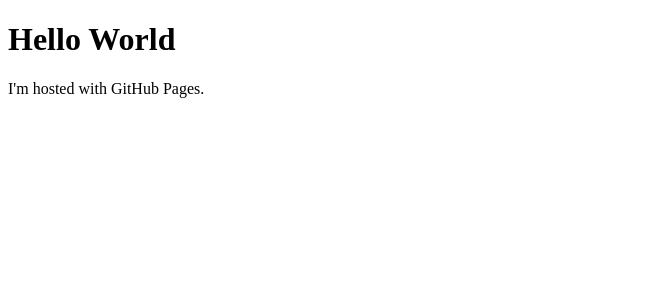
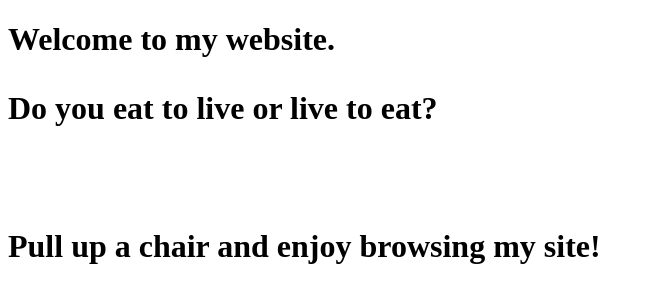
Before and after one commit to Joe-Jackson/Joe-Jackson.github.io, a plain HTML site: page index.html in a window 1280 px wide. Shown: the whole page, without its empty margins (0-653 px from the left). Drawn offline with Linux system fonts and the light colour scheme.

Commit message:
First try at a website

```diff
--- a/index.html
+++ b/index.html
@@ -1,7 +1,15 @@
+<!-- This is the HTML code for the home page of my website. -->
 <!DOCTYPE html>
 <html>
-<body>
-<h1>Hello World</h1>
-<p>I'm hosted with GitHub Pages.</p>
-</body>
+    <head>
+        <title>My Site</title>
+    </head>
+    <body>
+	<h1>Welcome to my website.</h>
+	<p>Do you eat to live or live to eat?</p>
+
+	<!-- Notice that the tag for a line break below is not paired and has a slightly different structure than the other paired tags. -->
+	<br />
+	<p>Pull up a chair and enjoy browsing my site!</p>
+    </body>
 </html>
```
